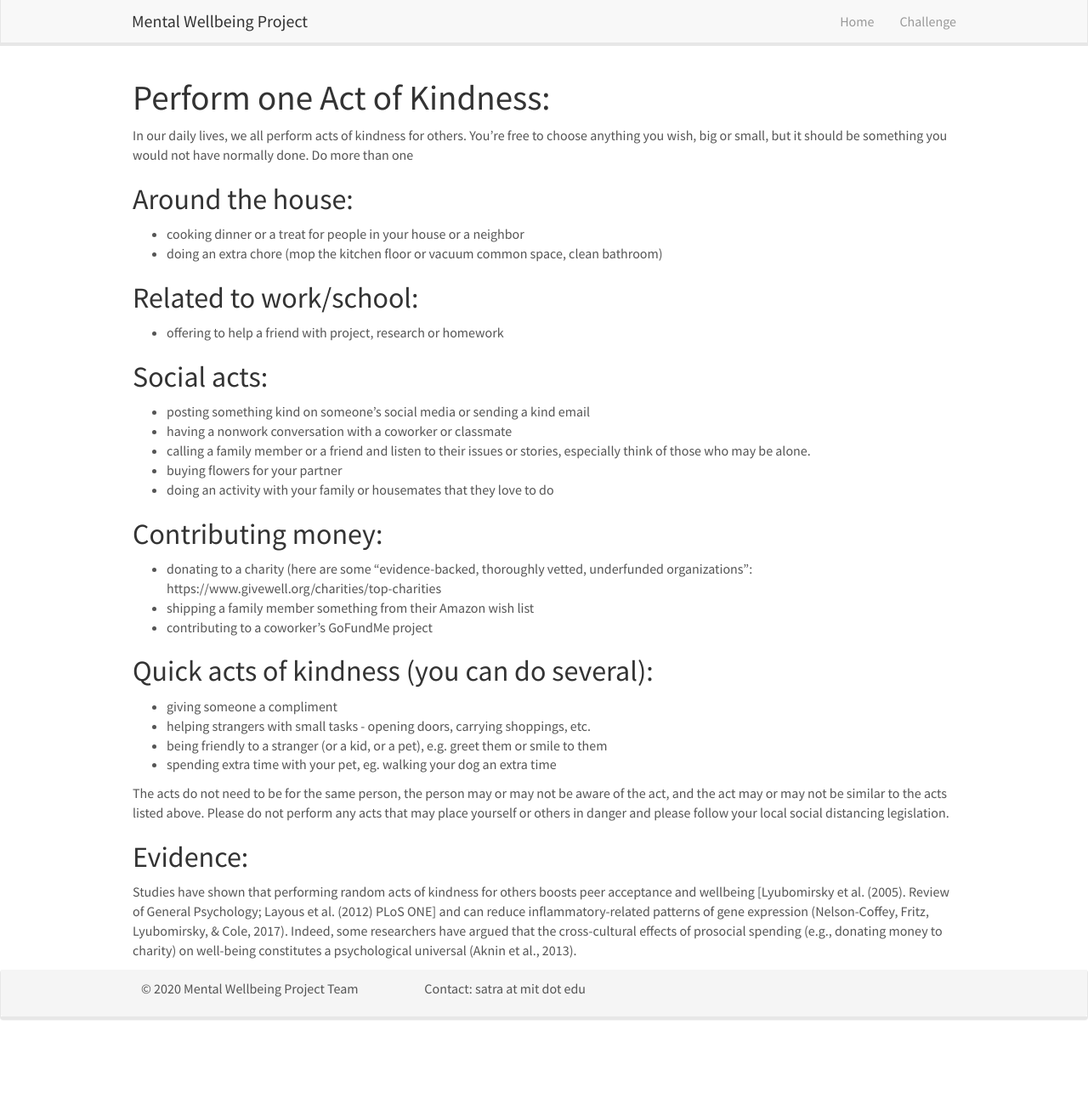
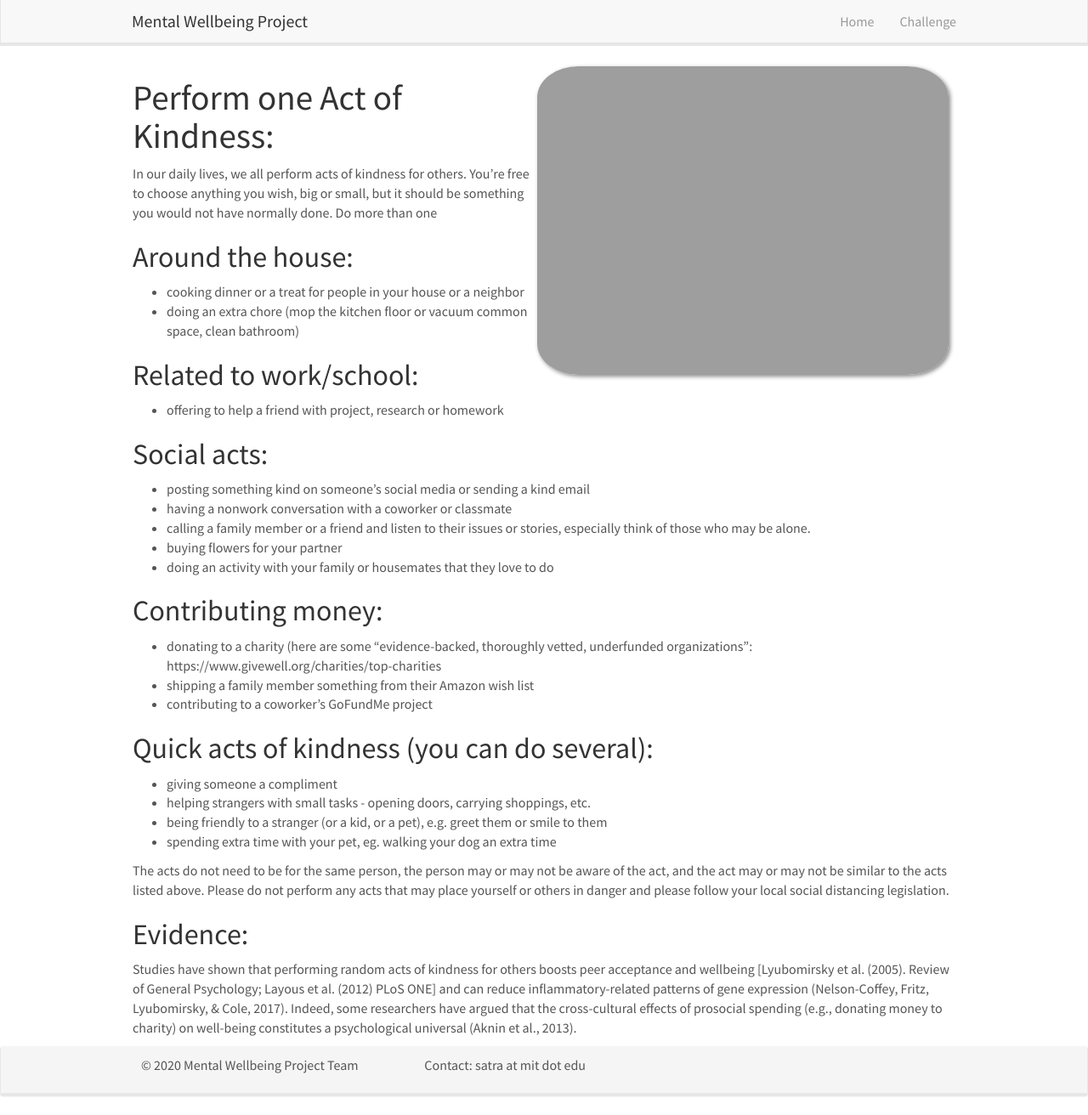
Before and after one commit to mentalwellbeing/mentalwellbeing.github.io, a Jekyll site: the page built from _pages/kindness_act.md, in a window 1280 px wide and 1312 px high. Shown: the whole window at 85% size. Built offline with Jekyll 4.4.1, drawn with Linux system fonts in a browser that asks for light colours; nearby versions of some CDN libraries.

Commit message:
Update kindness_act.md

```diff
--- a/_pages/kindness_act.md
+++ b/_pages/kindness_act.md
@@ -5,6 +5,10 @@ excerpt: "Random Acts of Kindness"
 sitemap: false
 permalink: /challenge/kindness_act
 ---
+
+
+<img src="{{ "/images/multi_sensory_integration.png" | prepend: site.baseurl | prepend: site.url}}" class="img-responsive" width="50%" style="float: right; margin: 0.8%; min-width: 350px" />
+
 
 # Perform one Act of Kindness:
 
```
